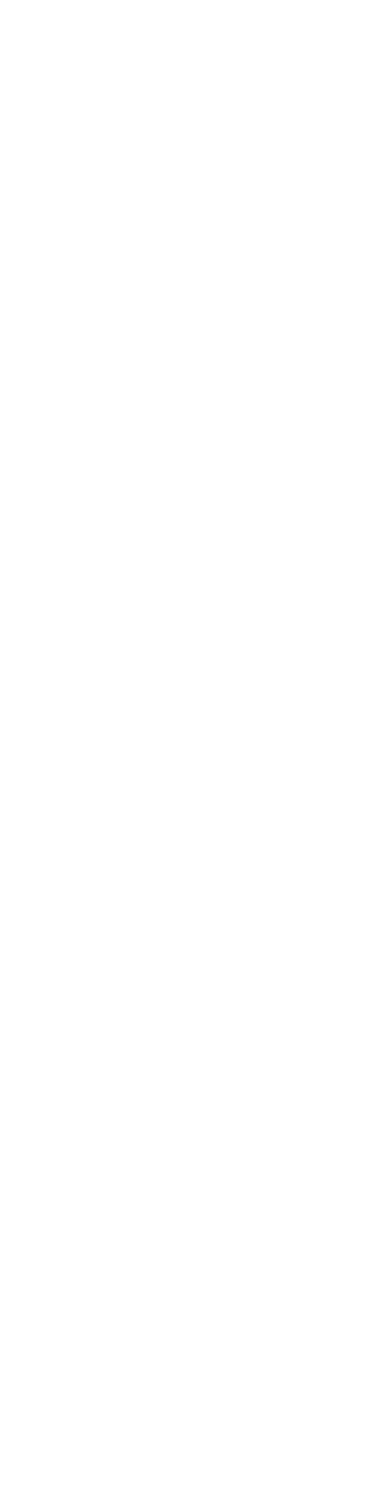
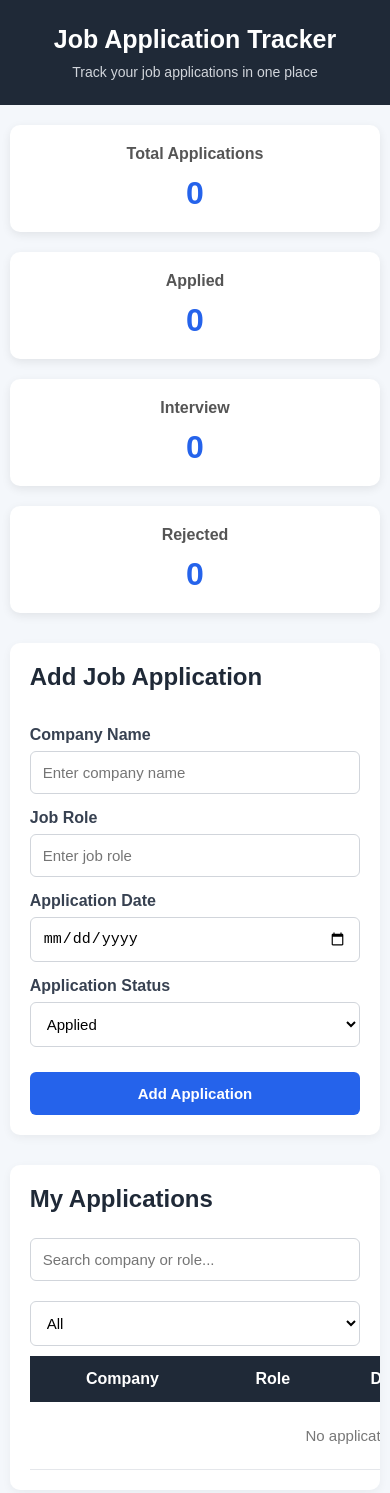
Before and after one commit to Deepika-kp3/job-application-tracker, a plain HTML site: page index.html in a window 390 px wide. Before the commit the page ends 844 px from the top, so only its background shows below. Drawn offline with Linux system fonts and the light colour scheme.

Commit message:
Initial commit

```diff
--- a/index.html
+++ b/index.html
@@ -1,11 +1,200 @@
 <!DOCTYPE html>
 <html lang="en">
+
 <head>
     <meta charset="UTF-8">
     <meta name="viewport" content="width=device-width, initial-scale=1.0">
-    <title>Document</title>
+
+    <title>Job Application Tracker</title>
+
+    <!-- Connect CSS -->
+    <link rel="stylesheet" href="style.css">
 </head>
+
 <body>
 
+    <!-- Header -->
+    <header>
+        <h1>Job Application Tracker</h1>
+        <p>Track your job applications in one place</p>
+    </header>
+
+
+    <!-- Main Content -->
+    <main>
+
+        <!-- Dashboard -->
+        <section class="dashboard">
+
+            <div class="card">
+                <h3>Total Applications</h3>
+                <p id="totalApplications">0</p>
+            </div>
+
+            <div class="card">
+                <h3>Applied</h3>
+                <p id="appliedCount">0</p>
+            </div>
+
+            <div class="card">
+                <h3>Interview</h3>
+                <p id="interviewCount">0</p>
+            </div>
+
+            <div class="card">
+                <h3>Rejected</h3>
+                <p id="rejectedCount">0</p>
+            </div>
+
+        </section>
+
+
+        <!-- Add Application Form -->
+        <section class="form-section">
+
+            <h2>Add Job Application</h2>
+
+            <form id="jobForm">
+
+                <label for="company">
+                    Company Name
+                </label>
+
+                <input
+                    type="text"
+                    id="company"
+                    placeholder="Enter company name"
+                    required
+                >
+
+
+                <label for="role">
+                    Job Role
+                </label>
+
+                <input
+                    type="text"
+                    id="role"
+                    placeholder="Enter job role"
+                    required
+                >
+
+
+                <label for="date">
+                    Application Date
+                </label>
+
+                <input
+                    type="date"
+                    id="date"
+                    required
+                >
+
+
+                <label for="status">
+                    Application Status
+                </label>
+
+                <select id="status">
+
+                    <option value="Applied">
+                        Applied
+                    </option>
+
+                    <option value="Interview">
+                        Interview
+                    </option>
+
+                    <option value="Selected">
+                        Selected
+                    </option>
+
+                    <option value="Rejected">
+                        Rejected
+                    </option>
+
+                </select>
+
+
+                <button type="submit">
+                    Add Application
+                </button>
+
+            </form>
+
+        </section>
+
+
+        <!-- Application List -->
+        <section class="application-section">
+
+            <h2>My Applications</h2>
+
+
+            <!-- Search -->
+            <input
+                type="text"
+                id="searchInput"
+                placeholder="Search company or role..."
+            >
+
+
+            <!-- Filter -->
+            <select id="filterStatus">
+
+                <option value="All">
+                    All
+                </option>
+
+                <option value="Applied">
+                    Applied
+                </option>
+
+                <option value="Interview">
+                    Interview
+                </option>
+
+                <option value="Selected">
+                    Selected
+                </option>
+
+                <option value="Rejected">
+                    Rejected
+                </option>
+
+            </select>
+
+
+            <!-- Table -->
+            <table>
+
+                <thead>
+
+                    <tr>
+                        <th>Company</th>
+                        <th>Role</th>
+                        <th>Date</th>
+                        <th>Status</th>
+                        <th>Action</th>
+                    </tr>
+
+                </thead>
+
+
+                <tbody id="applicationList">
+                    <!-- JavaScript will add applications here -->
+                </tbody>
+
+            </table>
+
+        </section>
+
+    </main>
+
+
+    <!-- Connect JavaScript -->
+    <script src="script.js"></script>
+
 </body>
+
 </html>
--- /dev/null
+++ b/script.js
@@ -0,0 +1,267 @@
+let applications = [];
+
+const jobForm =
+    document.getElementById("jobForm");
+
+const applicationList =
+    document.getElementById("applicationList");
+
+const totalApplications =
+    document.getElementById("totalApplications");
+
+const appliedCount =
+    document.getElementById("appliedCount");
+
+const interviewCount =
+    document.getElementById("interviewCount");
+
+const rejectedCount =
+    document.getElementById("rejectedCount");
+
+const searchInput =
+    document.getElementById("searchInput");
+
+const filterStatus =
+    document.getElementById("filterStatus");
+
+
+jobForm.addEventListener("submit", function (event) {
+
+    event.preventDefault();
+
+    const company =
+        document.getElementById("company").value.trim();
+
+    const role =
+        document.getElementById("role").value.trim();
+
+    const date =
+        document.getElementById("date").value;
+
+    const status =
+        document.getElementById("status").value;
+
+    const application = {
+        id: Date.now(),
+        company: company,
+        role: role,
+        date: date,
+        status: status
+    };
+
+    applications.push(application);
+
+    saveApplications();
+
+    displayApplications();
+
+    updateDashboard();
+
+    jobForm.reset();
+
+});
+
+
+function displayApplications() {
+
+    applicationList.innerHTML = "";
+
+    const searchText =
+        searchInput.value.toLowerCase().trim();
+
+    const selectedStatus =
+        filterStatus.value;
+
+    const filteredApplications =
+        applications.filter(function (application) {
+
+            const companyMatches =
+                application.company
+                    .toLowerCase()
+                    .includes(searchText);
+
+            const roleMatches =
+                application.role
+                    .toLowerCase()
+                    .includes(searchText);
+
+            const statusMatches =
+                selectedStatus === "All" ||
+                application.status === selectedStatus;
+
+            return (
+                (companyMatches || roleMatches) &&
+                statusMatches
+            );
+
+        });
+
+
+    if (filteredApplications.length === 0) {
+
+        applicationList.innerHTML = `
+            <tr>
+                <td colspan="5" class="empty-message">
+                    No applications found.
+                </td>
+            </tr>
+        `;
+
+        return;
+    }
+
+
+    filteredApplications.forEach(function (application) {
+
+        const row =
+            document.createElement("tr");
+
+        let statusClass = "";
+
+        if (application.status === "Applied") {
+            statusClass = "status-applied";
+        }
+        else if (application.status === "Interview") {
+            statusClass = "status-interview";
+        }
+        else if (application.status === "Selected") {
+            statusClass = "status-selected";
+        }
+        else if (application.status === "Rejected") {
+            statusClass = "status-rejected";
+        }
+
+
+        row.innerHTML = `
+
+            <td>
+                ${application.company}
+            </td>
+
+            <td>
+                ${application.role}
+            </td>
+
+            <td>
+                ${application.date}
+            </td>
+
+            <td>
+                <span class="status ${statusClass}">
+                    ${application.status}
+                </span>
+            </td>
+
+            <td>
+                <button
+                    onclick="deleteApplication(${application.id})">
+                    Delete
+                </button>
+            </td>
+
+        `;
+
+        applicationList.appendChild(row);
+
+    });
+
+}
+
+
+function deleteApplication(id) {
+
+    const confirmDelete =
+        confirm("Are you sure you want to delete this application?");
+
+    if (!confirmDelete) {
+        return;
+    }
+
+    const index =
+        applications.findIndex(function (application) {
+            return application.id === id;
+        });
+
+    if (index !== -1) {
+        applications.splice(index, 1);
+    }
+
+    saveApplications();
+
+    displayApplications();
+
+    updateDashboard();
+
+}
+
+
+function updateDashboard() {
+
+    totalApplications.textContent =
+        applications.length;
+
+    const applied =
+        applications.filter(function (application) {
+            return application.status === "Applied";
+        }).length;
+
+    const interview =
+        applications.filter(function (application) {
+            return application.status === "Interview";
+        }).length;
+
+    const rejected =
+        applications.filter(function (application) {
+            return application.status === "Rejected";
+        }).length;
+
+    appliedCount.textContent =
+        applied;
+
+    interviewCount.textContent =
+        interview;
+
+    rejectedCount.textContent =
+        rejected;
+
+}
+
+
+searchInput.addEventListener("input", function () {
+    displayApplications();
+});
+
+
+filterStatus.addEventListener("change", function () {
+    displayApplications();
+});
+
+
+function saveApplications() {
+
+    localStorage.setItem(
+        "jobApplications",
+        JSON.stringify(applications)
+    );
+
+}
+
+
+function loadApplications() {
+
+    const savedApplications =
+        localStorage.getItem("jobApplications");
+
+    if (savedApplications) {
+        applications =
+            JSON.parse(savedApplications);
+    }
+
+    displayApplications();
+
+    updateDashboard();
+
+}
+
+
+loadApplications();
--- /dev/null
+++ b/style.css
@@ -0,0 +1,280 @@
+* {
+    margin: 0;
+    padding: 0;
+    box-sizing: border-box;
+}
+
+body {
+    font-family: Arial, sans-serif;
+    background-color: #f4f7fb;
+    color: #222;
+    min-height: 100vh;
+}
+
+header {
+    background-color: #1f2937;
+    color: white;
+    text-align: center;
+    padding: 35px 20px;
+}
+
+header h1 {
+    font-size: 32px;
+    margin-bottom: 10px;
+}
+
+header p {
+    font-size: 16px;
+    color: #d1d5db;
+}
+
+main {
+    width: 90%;
+    max-width: 1200px;
+    margin: 30px auto;
+}
+
+.dashboard {
+    display: grid;
+    grid-template-columns: repeat(4, 1fr);
+    gap: 20px;
+    margin-bottom: 30px;
+}
+
+.card {
+    background-color: white;
+    padding: 25px;
+    text-align: center;
+    border-radius: 10px;
+    box-shadow: 0 3px 10px rgba(0, 0, 0, 0.08);
+    transition: transform 0.2s;
+}
+
+.card:hover {
+    transform: translateY(-3px);
+}
+
+.card h3 {
+    font-size: 16px;
+    color: #555;
+    margin-bottom: 12px;
+}
+
+.card p {
+    font-size: 32px;
+    font-weight: bold;
+    color: #2563eb;
+}
+
+.form-section {
+    background-color: white;
+    padding: 30px;
+    border-radius: 10px;
+    margin-bottom: 30px;
+    box-shadow: 0 3px 10px rgba(0, 0, 0, 0.05);
+}
+
+.form-section h2 {
+    margin-bottom: 20px;
+    color: #1f2937;
+}
+
+#jobForm {
+    display: flex;
+    flex-direction: column;
+}
+
+label {
+    display: block;
+    margin-top: 15px;
+    margin-bottom: 7px;
+    font-weight: bold;
+    color: #374151;
+}
+
+input,
+select {
+    width: 100%;
+    padding: 12px;
+    border: 1px solid #d1d5db;
+    border-radius: 6px;
+    font-size: 15px;
+    outline: none;
+    background-color: white;
+}
+
+input:focus,
+select:focus {
+    border-color: #2563eb;
+    box-shadow: 0 0 0 2px rgba(37, 99, 235, 0.1);
+}
+
+#jobForm button {
+    margin-top: 25px;
+    padding: 13px 20px;
+    border: none;
+    border-radius: 6px;
+    background-color: #2563eb;
+    color: white;
+    font-size: 15px;
+    font-weight: bold;
+    cursor: pointer;
+}
+
+#jobForm button:hover {
+    background-color: #1d4ed8;
+}
+
+.application-section {
+    background-color: white;
+    padding: 30px;
+    border-radius: 10px;
+    box-shadow: 0 3px 10px rgba(0, 0, 0, 0.05);
+    overflow-x: auto;
+}
+
+.application-section h2 {
+    color: #1f2937;
+    margin-bottom: 15px;
+}
+
+#searchInput {
+    width: 70%;
+    margin: 10px 10px 20px 0;
+}
+
+#filterStatus {
+    width: 25%;
+}
+
+table {
+    width: 100%;
+    border-collapse: collapse;
+    margin-top: 10px;
+}
+
+th {
+    background-color: #1f2937;
+    color: white;
+    padding: 14px;
+    text-align: center;
+}
+
+td {
+    padding: 14px;
+    border-bottom: 1px solid #e5e7eb;
+    text-align: center;
+}
+
+tbody tr:nth-child(even) {
+    background-color: #f9fafb;
+}
+
+tbody tr:hover {
+    background-color: #f3f4f6;
+}
+
+td button {
+    margin: 0;
+    padding: 8px 12px;
+    border: none;
+    border-radius: 5px;
+    background-color: #dc2626;
+    color: white;
+    cursor: pointer;
+    font-size: 13px;
+}
+
+td button:hover {
+    background-color: #b91c1c;
+}
+
+.status {
+    display: inline-block;
+    padding: 5px 10px;
+    border-radius: 20px;
+    font-size: 13px;
+    font-weight: bold;
+}
+
+.status-applied {
+    background-color: #dbeafe;
+    color: #1d4ed8;
+}
+
+.status-interview {
+    background-color: #fef3c7;
+    color: #92400e;
+}
+
+.status-selected {
+    background-color: #dcfce7;
+    color: #166534;
+}
+
+.status-rejected {
+    background-color: #fee2e2;
+    color: #991b1b;
+}
+
+.empty-message {
+    text-align: center;
+    padding: 25px;
+    color: #777;
+    font-size: 15px;
+}
+
+@media (max-width: 768px) {
+    main {
+        width: 95%;
+    }
+
+    .dashboard {
+        grid-template-columns: 1fr 1fr;
+    }
+
+    #searchInput {
+        width: 100%;
+        margin-right: 0;
+    }
+
+    #filterStatus {
+        width: 100%;
+    }
+
+    table {
+        min-width: 700px;
+    }
+}
+
+@media (max-width: 480px) {
+    header {
+        padding: 25px 15px;
+    }
+
+    header h1 {
+        font-size: 25px;
+    }
+
+    header p {
+        font-size: 14px;
+    }
+
+    main {
+        width: 95%;
+        margin: 20px auto;
+    }
+
+    .dashboard {
+        grid-template-columns: 1fr;
+    }
+
+    .card {
+        padding: 20px;
+    }
+
+    .form-section,
+    .application-section {
+        padding: 20px;
+    }
+}
```
